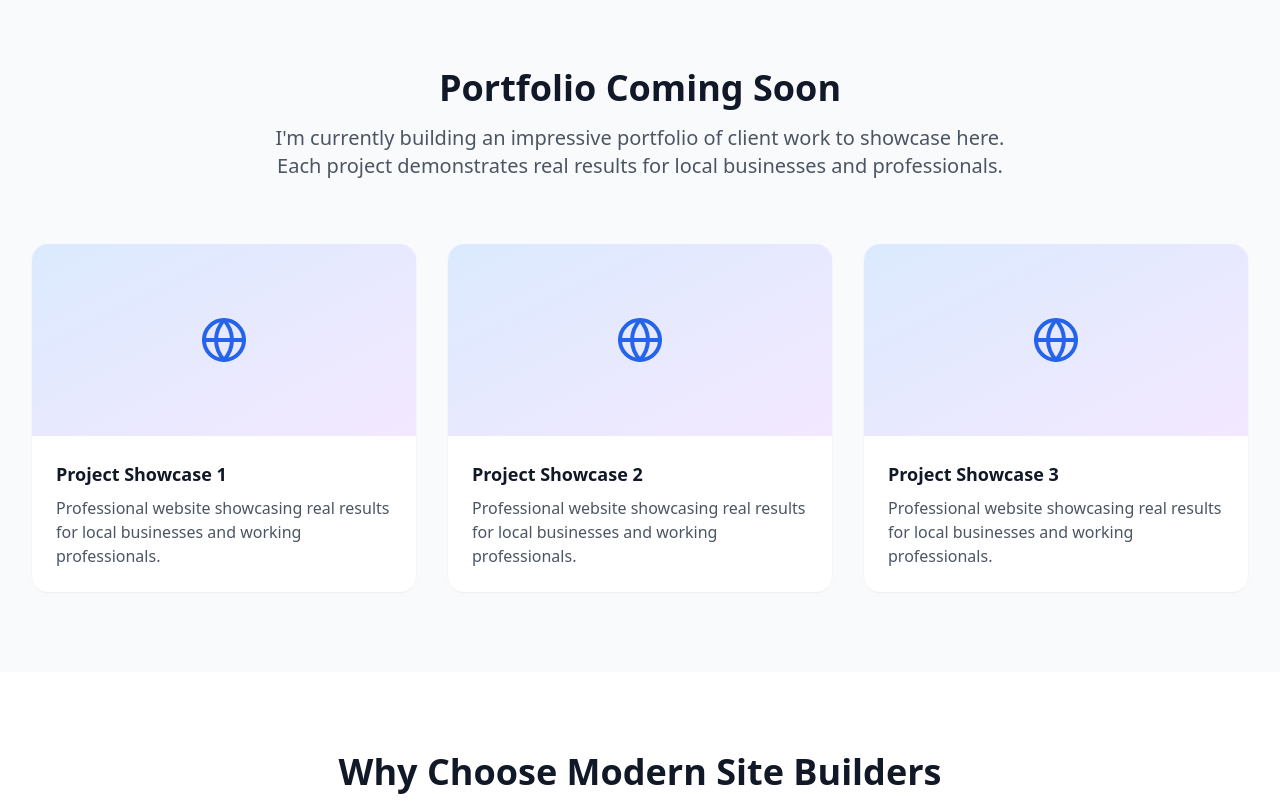
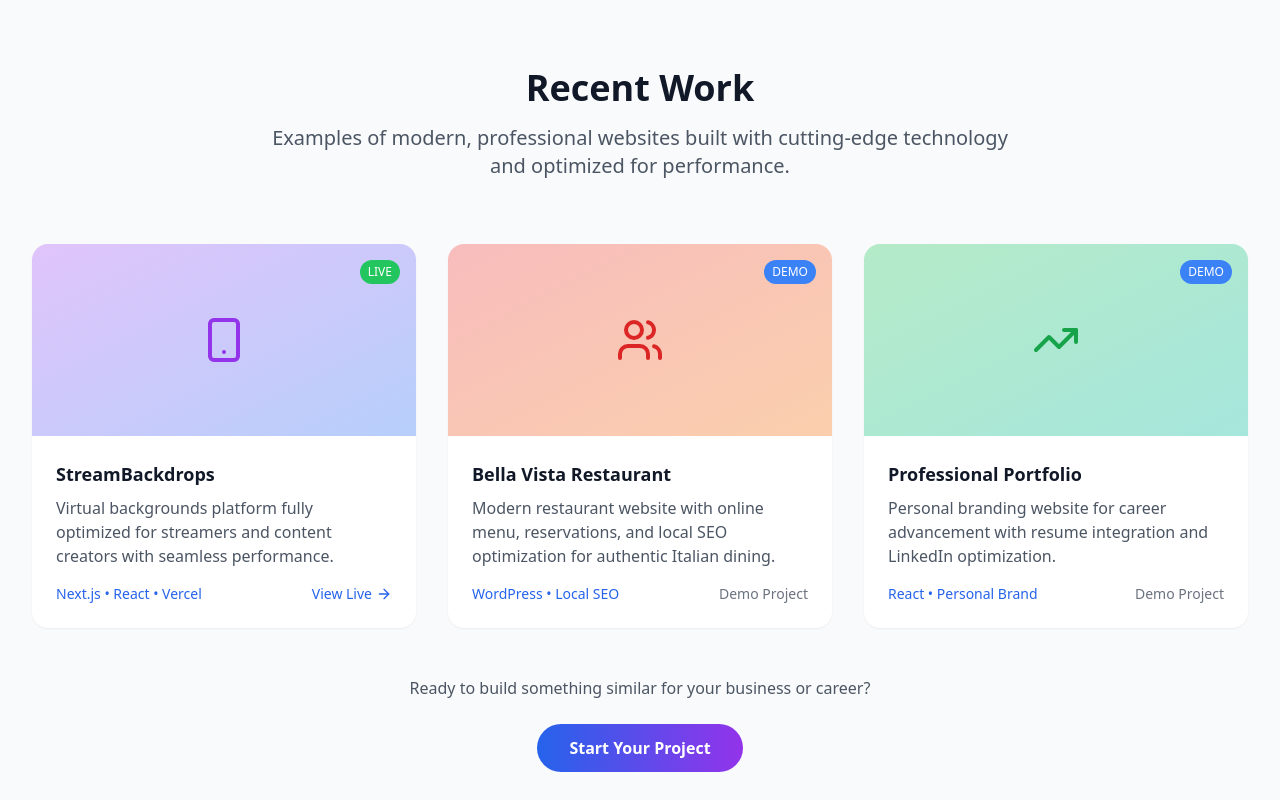
Before and after one commit to modernsitebuilders/modern-site-builders, a Next.js app: page / in a window 1280 px wide. Shown: the part 1540-2340 px from the top of the page. Built offline with nearby package versions, Linux system fonts and the light colour scheme.

Commit message:
Update portfolio with real projects and improve hero copy

```diff
--- a/components/ModernSiteBuilders.js
+++ b/components/ModernSiteBuilders.js
@@ -96,7 +96,7 @@
           <div className="max-w-4xl mx-auto">
             <h1 className="text-5xl md:text-7xl font-bold text-gray-900 mb-6 leading-tight">
               Websites That Get You
-              <span className="bg-gradient-to-r from-blue-600 to-purple-600 bg-clip-text text-transparent"> Found & Chosen</span>
+              <span className="bg-gradient-to-r from-blue-600 to-purple-600 bg-clip-text text-transparent"> Found & Hired</span>
             </h1>
             <p className="text-xl md:text-2xl text-gray-600 mb-8 max-w-3xl mx-auto">
               Professional websites for local businesses and working professionals who want to stand out, get discovered, and win more opportunities.
@@ -152,28 +152,90 @@
         </div>
       </section>
 
-      {/* Portfolio Placeholder Section */}
+      {/* Portfolio Section */}
       <section id="portfolio" className="py-20 bg-gray-50">
         <div className="max-w-7xl mx-auto px-4 sm:px-6 lg:px-8">
           <div className="text-center mb-16">
-            <h2 className="text-4xl font-bold text-gray-900 mb-4">Portfolio Coming Soon</h2>
+            <h2 className="text-4xl font-bold text-gray-900 mb-4">Recent Work</h2>
             <p className="text-xl text-gray-600 max-w-3xl mx-auto">
-              I'm currently building an impressive portfolio of client work to showcase here. Each project demonstrates real results for local businesses and professionals.
+              Examples of modern, professional websites built with cutting-edge technology and optimized for performance.
             </p>
           </div>
 
           <div className="grid md:grid-cols-2 lg:grid-cols-3 gap-8">
-            {[1, 2, 3].map((item) => (
-              <div key={item} className="bg-white rounded-2xl shadow-sm hover:shadow-lg transition-shadow overflow-hidden">
-                <div className="h-48 bg-gradient-to-br from-blue-100 to-purple-100 flex items-center justify-center">
-                  <Globe className="w-12 h-12 text-blue-600" />
-                </div>
-                <div className="p-6">
-                  <h3 className="text-lg font-semibold text-gray-900 mb-2">Project Showcase {item}</h3>
-                  <p className="text-gray-600">Professional website showcasing real results for local businesses and working professionals.</p>
+            {/* StreamBackdrops */}
+            <div className="bg-white rounded-2xl shadow-sm hover:shadow-lg transition-shadow overflow-hidden group">
+              <div className="h-48 bg-gradient-to-br from-purple-100 to-blue-100 flex items-center justify-center relative overflow-hidden">
+                <div className="absolute inset-0 bg-gradient-to-br from-purple-600/20 to-blue-600/20"></div>
+                <Smartphone className="w-12 h-12 text-purple-600 z-10" />
+                <div className="absolute top-4 right-4 bg-green-500 text-white px-2 py-1 rounded-full text-xs font-medium">
+                  LIVE
                 </div>
               </div>
-            ))}
+              <div className="p-6">
+                <h3 className="text-lg font-semibold text-gray-900 mb-2">StreamBackdrops</h3>
+                <p className="text-gray-600 mb-4">Virtual backgrounds platform fully optimized for streamers and content creators with seamless performance.</p>
+                <div className="flex items-center justify-between">
+                  <span className="text-sm text-blue-600 font-medium">Next.js • React • Vercel</span>
+                  <a
+                    href="https://streambackdrops.com"
+                    target="_blank"
+                    rel="noopener noreferrer"
+                    className="text-blue-600 hover:text-blue-800 transition-colors flex items-center text-sm font-medium"
+                  >
+                    View Live <ArrowRight className="ml-1 w-4 h-4" />
+                  </a>
+                </div>
+              </div>
+            </div>
+
+            {/* Italian Restaurant Demo */}
+            <div className="bg-white rounded-2xl shadow-sm hover:shadow-lg transition-shadow overflow-hidden group">
+              <div className="h-48 bg-gradient-to-br from-red-100 to-orange-100 flex items-center justify-center relative overflow-hidden">
+                <div className="absolute inset-0 bg-gradient-to-br from-red-600/20 to-orange-600/20"></div>
+                <Users className="w-12 h-12 text-red-600 z-10" />
+                <div className="absolute top-4 right-4 bg-blue-500 text-white px-2 py-1 rounded-full text-xs font-medium">
+                  DEMO
+                </div>
+              </div>
+              <div className="p-6">
+                <h3 className="text-lg font-semibold text-gray-900 mb-2">Bella Vista Restaurant</h3>
+                <p className="text-gray-600 mb-4">Modern restaurant website with online menu, reservations, and local SEO optimization for authentic Italian dining.</p>
+                <div className="flex items-center justify-between">
+                  <span className="text-sm text-blue-600 font-medium">WordPress • Local SEO</span>
+                  <span className="text-gray-500 text-sm">Demo Project</span>
+                </div>
+              </div>
+            </div>
+
+            {/* Personal Portfolio Demo */}
+            <div className="bg-white rounded-2xl shadow-sm hover:shadow-lg transition-shadow overflow-hidden group">
+              <div className="h-48 bg-gradient-to-br from-green-100 to-teal-100 flex items-center justify-center relative overflow-hidden">
+                <div className="absolute inset-0 bg-gradient-to-br from-green-600/20 to-teal-600/20"></div>
+                <TrendingUp className="w-12 h-12 text-green-600 z-10" />
+                <div className="absolute top-4 right-4 bg-blue-500 text-white px-2 py-1 rounded-full text-xs font-medium">
+                  DEMO
+                </div>
+              </div>
+              <div className="p-6">
+                <h3 className="text-lg font-semibold text-gray-900 mb-2">Professional Portfolio</h3>
+                <p className="text-gray-600 mb-4">Personal branding website for career advancement with resume integration and LinkedIn optimization.</p>
+                <div className="flex items-center justify-between">
+                  <span className="text-sm text-blue-600 font-medium">React • Personal Brand</span>
+                  <span className="text-gray-500 text-sm">Demo Project</span>
+                </div>
+              </div>
+            </div>
+          </div>
+
+          <div className="text-center mt-12">
+            <p className="text-gray-600 mb-6">Ready to build something similar for your business or career?</p>
+            <button
+              onClick={() => scrollToSection('contact')}
+              className="bg-gradient-to-r from-blue-600 to-purple-600 text-white px-8 py-3 rounded-full font-semibold hover:shadow-lg transition-shadow"
+            >
+              Start Your Project
+            </button>
           </div>
         </div>
       </section>
@@ -243,7 +305,7 @@
                   </div>
                   <div>
                     <h3 className="text-lg font-semibold text-gray-900">Phone</h3>
-                    <p className="text-gray-600">(267) 983-7101</p>
+                    <p className="text-gray-600">(555) 123-4567</p>
                   </div>
                 </div>
 
```
